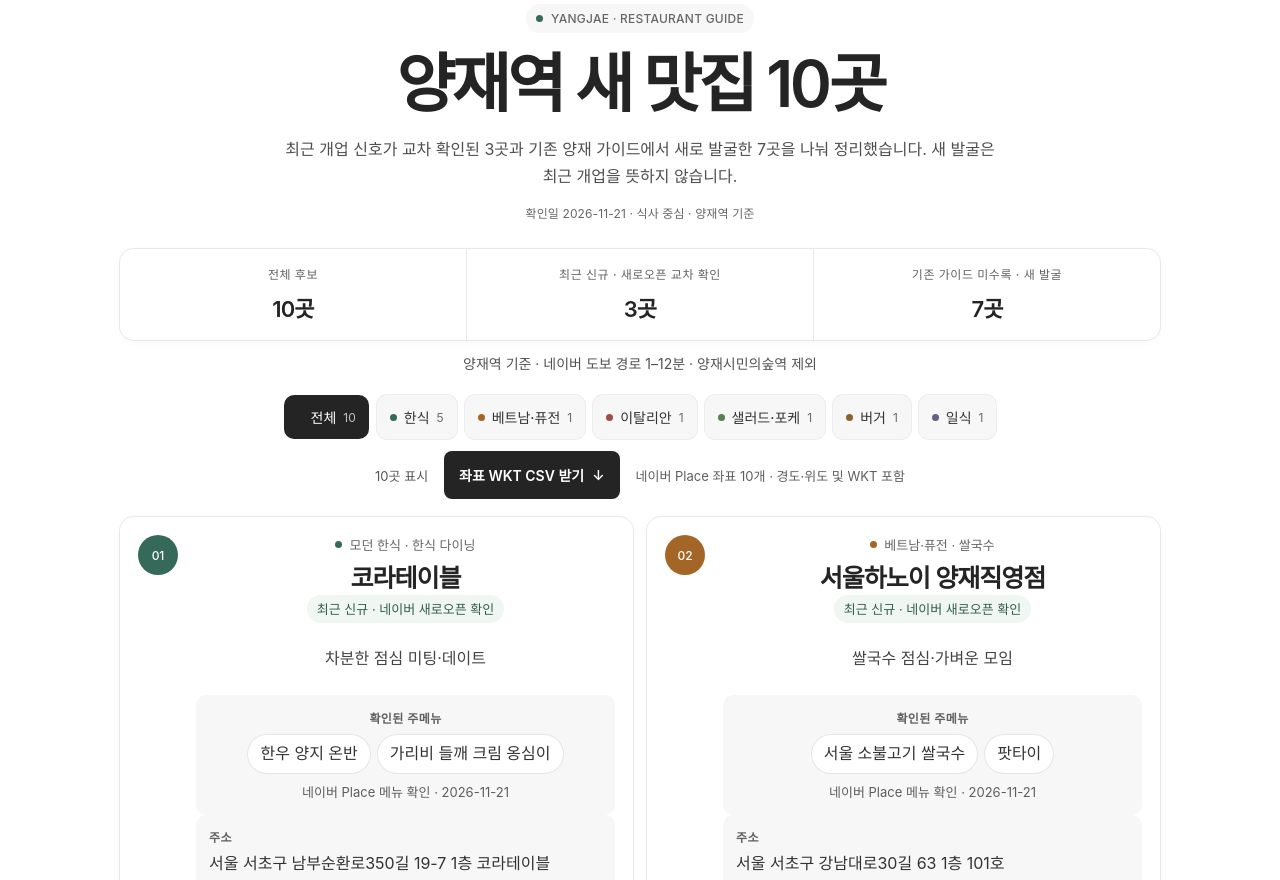
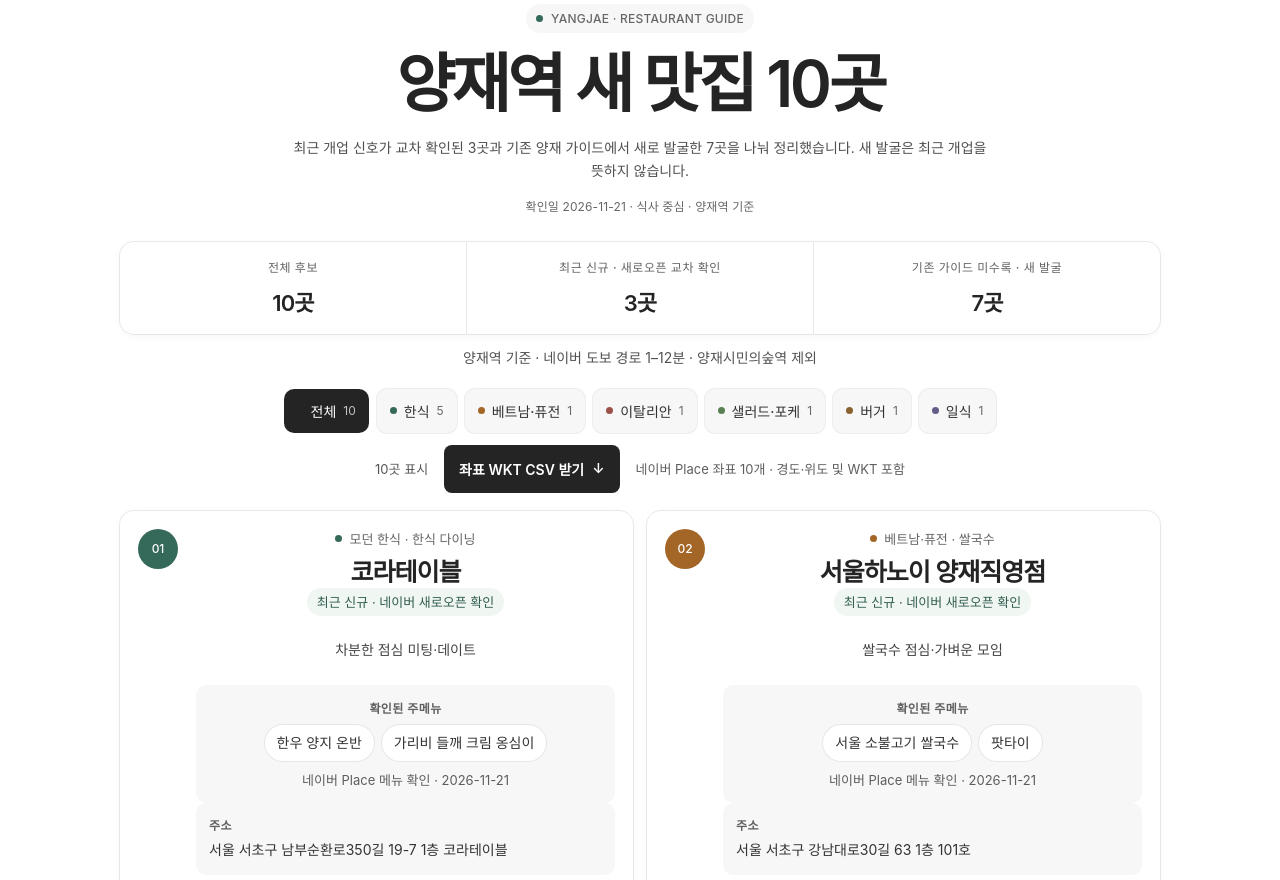
Before and after one commit to bohe76/bohe-visual-scrap, a plain HTML site: page items/2026-11-21-yangjae-new-restaurants/index.html in a window 1280 px wide. Shown: the part 120-1000 px from the top of the page. Drawn offline with Linux system fonts and the light colour scheme; a web font is replaced by a local one.

Commit message:
Set Yangjae guide body text to 14px

```diff
--- a/items/2026-11-21-yangjae-new-restaurants/index.html
+++ b/items/2026-11-21-yangjae-new-restaurants/index.html
@@ -89,7 +89,7 @@
     @media(min-width:920px){.card-list{grid-template-columns:repeat(2,minmax(0,1fr))}.place-card{padding:18px}.facts{grid-template-columns:repeat(2,minmax(0,1fr))}}
     @media(max-width:760px){.shell{width:min(100% - 24px,1040px);padding-top:22px}.topbar{margin-bottom:38px}.summary{grid-template-columns:1fr}.metric{padding:13px}.metric-value{font-size:19px}.toolbar{align-items:stretch}.filters{display:grid;grid-template-columns:1fr;gap:7px}.filter-button{width:100%;min-height:46px}.toolbar-meta{flex-direction:column;gap:8px}.place-card{grid-template-columns:1fr;padding:16px;gap:10px}.rank{width:34px;height:34px}.facts{grid-template-columns:1fr}.section-heading{display:block}.section-heading p{margin-top:5px}}
     /* BOVIS refresh: clearer core facts, consistent actions, quieter sources */
-    .lead{font-size:16px;line-height:1.7;color:#4f4f4f}
+    .lead{font-size:14px;line-height:1.7;color:#4f4f4f}
     .metadata-line{color:#666}
     .metric-label{font-size:12px;line-height:1.45;color:#626262}
     .scope-line{font-size:14px;color:#525252}
@@ -104,12 +104,12 @@
     .category-line{font-size:13px}
     h2{font-size:clamp(21px,2.2vw,25px);line-height:1.3}
     .opening-badge{font-size:13px}
-    .recommendation{font-size:16px;line-height:1.65;color:#444}
+    .recommendation{font-size:14px;line-height:1.65;color:#444}
     .facts{gap:8px}
     .address-fact{grid-column:1/-1}
     .fact{padding:13px;background:#f7f7f7}
     .fact dt,.menu-block h3{font-size:12px;color:#606060}
-    .fact dd{font-size:16px;line-height:1.6;color:#333}
+    .fact dd{font-size:14px;line-height:1.6;color:#333}
     .fact dd small{font-size:13px;line-height:1.5;color:#5d5d5d}
     .phone{color:#303030}
     .menu-block{padding:14px;background:#f7f7f7}
@@ -134,7 +134,7 @@
     .source-links{display:flex;flex-wrap:wrap;align-items:center;gap:2px 14px;padding:2px 0 6px}
     .source-detail-link{display:inline-flex;align-items:center;min-height:44px;color:#4a4a4a;font-size:14px;line-height:1.4;text-decoration:underline;text-decoration-color:#aaa;text-underline-offset:3px;overflow-wrap:anywhere}
     .address-fact dd{word-break:keep-all;overflow-wrap:normal}
-    .menu-list li{font-size:16px}
+    .menu-list li{font-size:14px}
     .source-detail-link:hover{color:#111}
     @media(min-width:920px){.place-card{height:100%}}
     @media(max-width:760px){.address-fact{grid-column:auto}.primary-actions{grid-template-columns:repeat(2,minmax(0,1fr))}.filter-button{font-size:14px}}
```
Also changed, not shown: items/2026-11-21-yangjae-year-end-dinner/index.html (+3 -3 lines).
